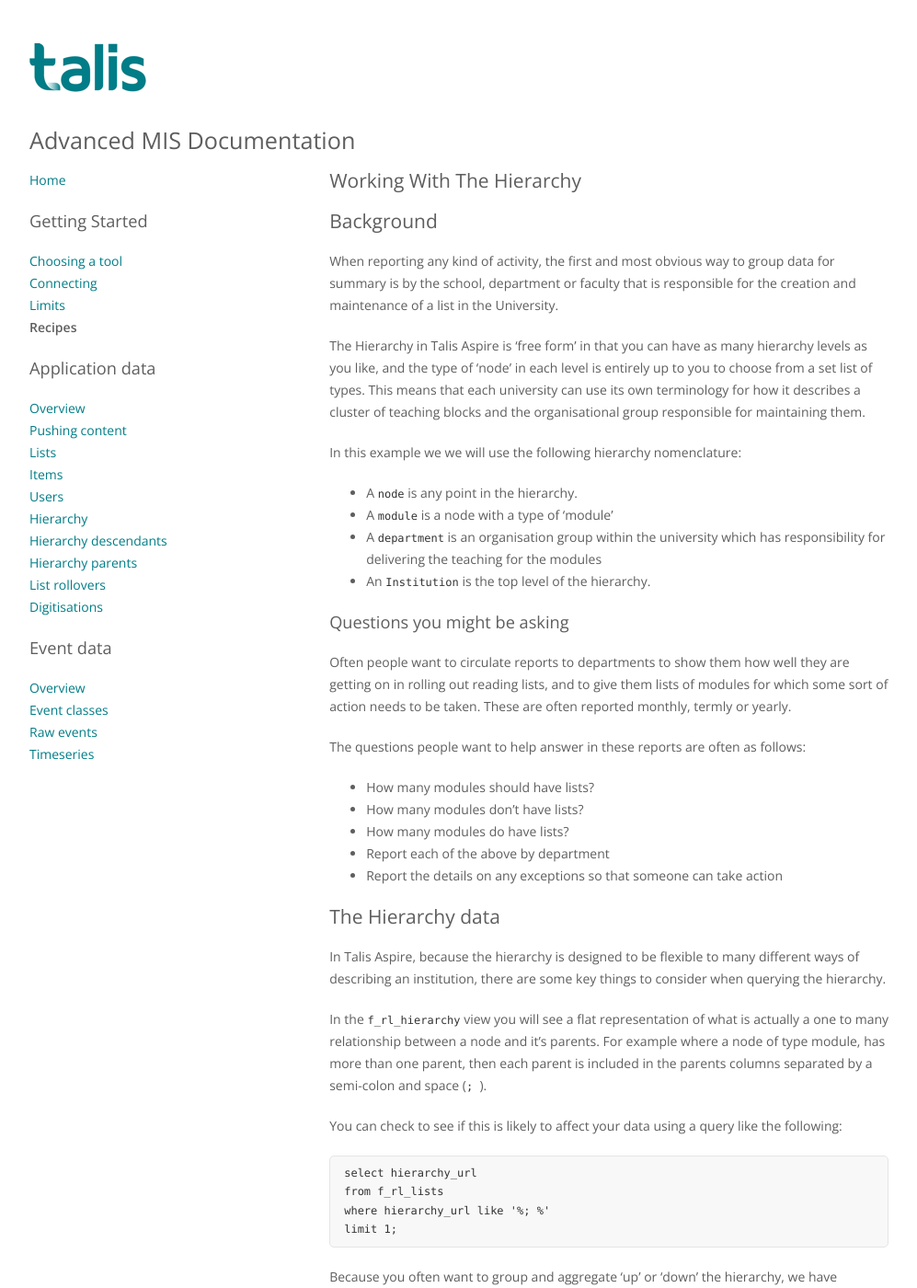
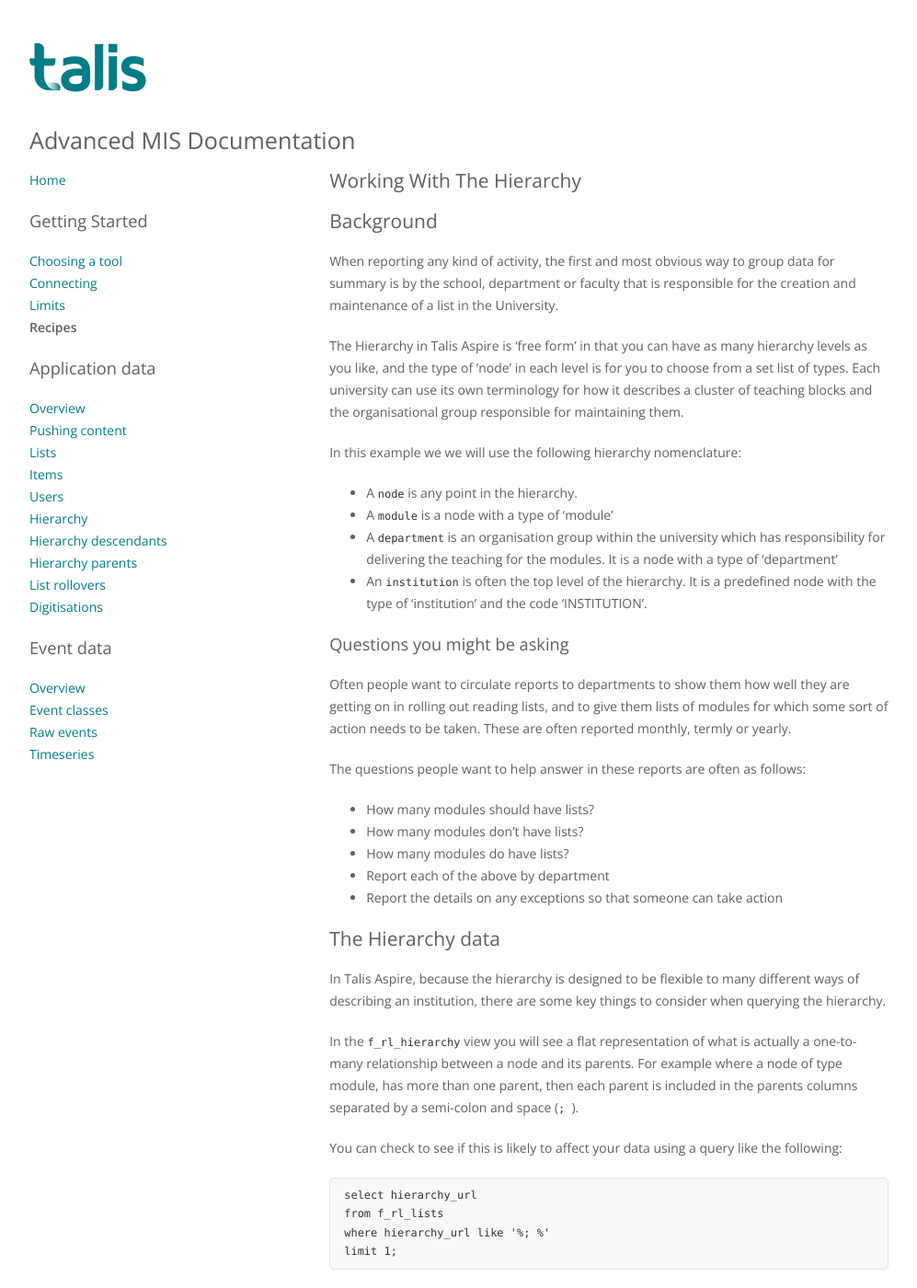
Before and after one commit to techfromsage/advanced-mis, a Jekyll site: the page built from _recipes/working-with-hierarchy.md, in a window 1280 px wide and 1400 px high. Shown: the whole window at 92% size, without its empty margins (142-1139 px from the left). Built offline with Jekyll 4.4.1, drawn with Linux system fonts in a browser that asks for light colours; some of the changed text lies outside the part shown.

Commit message:
PR feedback

```diff
--- a/_recipes/working-with-hierarchy.md
+++ b/_recipes/working-with-hierarchy.md
@@ -9,14 +9,14 @@ description: Explore how you can query up or down the hierarchy.
 ## Background
 When reporting any kind of activity, the first and most obvious way to group data for summary is by the school, department or faculty that is responsible for the creation and maintenance of a list in the University.
 
-The Hierarchy in Talis Aspire is 'free form' in that you can have as many hierarchy levels as you like, and the type of 'node' in each level is entirely up to you to choose from a set list of types.  This means that each university can use its own terminology for how it describes a cluster of teaching blocks and the organisational group responsible for maintaining them.
+The Hierarchy in Talis Aspire is 'free form' in that you can have as many hierarchy levels as you like, and the type of 'node' in each level is for you to choose from a set list of types.  Each university can use its own terminology for how it describes a cluster of teaching blocks and the organisational group responsible for maintaining them.
 
 In this example we we will use the following hierarchy nomenclature:
 
 - A `node` is any point in the hierarchy.
 - A `module` is a node with a type of 'module'
-- A `department` is an organisation group within the university which has responsibility for delivering the teaching for the modules
-- An `Institution` is the top level of the hierarchy.
+- A `department` is an organisation group within the university which has responsibility for delivering the teaching for the modules. It is a node with a type of 'department'
+- An `institution` is often the top level of the hierarchy. It is a predefined node with the type of 'institution' and the code 'INSTITUTION'.
 
 ### Questions you might be asking
 
@@ -34,7 +34,7 @@ The questions people want to help answer in these reports are often as follows:
 
 In Talis Aspire, because the hierarchy is designed to be flexible to many different ways of describing an institution, there are some key things to consider when querying the hierarchy.
 
-In the `f_rl_hierarchy` view you will see a flat representation of what is actually a one to many relationship between a node and it's parents.  For example where a node of type module, has more than one parent, then each parent is included in the parents columns separated by a semi-colon and space (`; `).
+In the `f_rl_hierarchy` view you will see a flat representation of what is actually a one-to-many relationship between a node and its parents.  For example where a node of type module, has more than one parent, then each parent is included in the parents columns separated by a semi-colon and space (`; `).
 
 You can check to see if this is likely to affect your data using a query like the following:
 
@@ -113,4 +113,4 @@ group by
 
 The main thing to remember is that the hierarchy descendants views are pre-calculated to 5 levels of hierarchy. This means that where a node is a child of two different parents it will appear twice in any count, once for each parent.  Often this is what you want... but not always!
 
-The maximum number of __parents__ a node can have is 100. The number of __children__ a node can have is unlimited. If this reasonable default causes you any issues in querying the table, do let us know through our support channels.
+The maximum number of __parents__ that the `f_rl_hierarchy_parents` view can show for any given node is 100. In Talis Aspire there is no enforced limit. The number of __children__ a node can have is unlimited. If this reasonable default causes you any issues in querying the table, do let us know through our support channels.
```
Also changed, not shown: topics/hierarchy-parents.md (+4 -2 lines).
